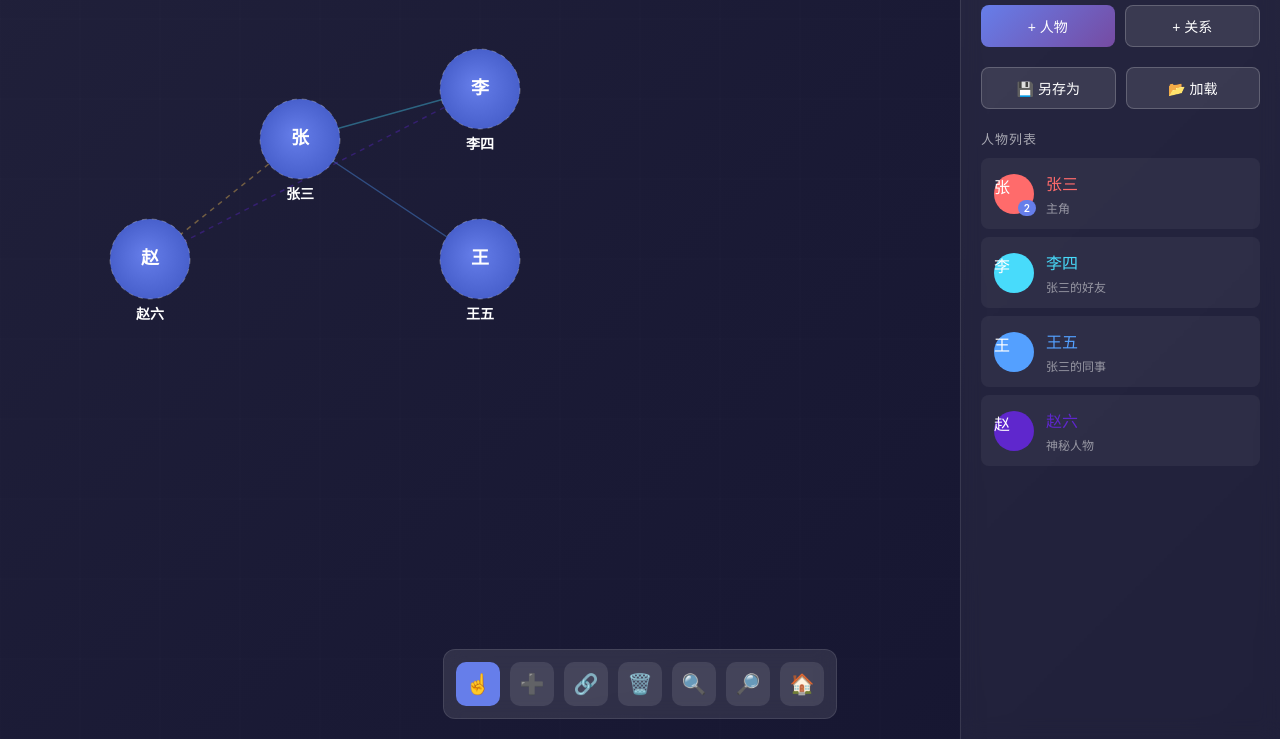
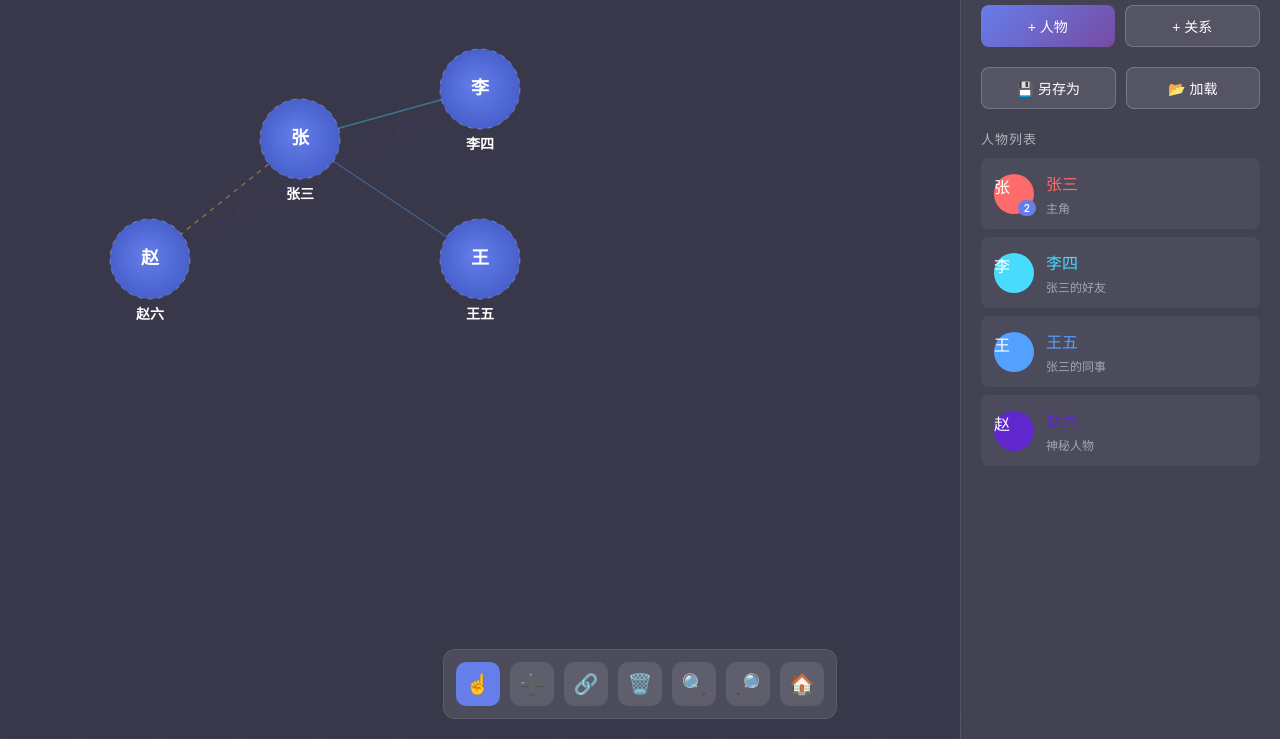
Before and after one commit to twictwictwic/character-relation, a plain HTML site: page index.html in a window 1280 px wide. Shown: the part 61-800 px from the top of the page. Drawn offline with Linux system fonts and the light colour scheme.

Commit message:
提升背景对比度：改为中深灰#38384a，外发光更亮

```diff
--- a/index.html
+++ b/index.html
@@ -13,7 +13,7 @@
 
         body {
             font-family: -apple-system, BlinkMacSystemFont, "Segoe UI", Roboto, sans-serif;
-            background: linear-gradient(135deg, #20203a 0%, #1a1a35 50%, #151530 100%);
+            background: #38384a;
             min-height: 100vh;
             overflow: hidden;
         }
@@ -973,7 +973,7 @@
                 if (isHighlighted) {
                     ctx.save();
                     ctx.beginPath();
-                    ctx.strokeStyle = 'rgba(255,255,255,0.25)';
+                    ctx.strokeStyle = 'rgba(255,255,255,0.35)';
                     ctx.lineWidth = (5.5) / zoom;
                     if (relType.style === 'dashed') {
                         ctx.setLineDash([5, 5]);
@@ -1140,7 +1140,7 @@
 
         function drawGrid() {
             const gridSize = 80;
-            ctx.strokeStyle = 'rgba(255, 255, 255, 0.03)';
+            ctx.strokeStyle = 'rgba(255, 255, 255, 0.06)';
             ctx.lineWidth = 0.5 / zoom;
 
             const left = -viewOffset.x / zoom;
```
